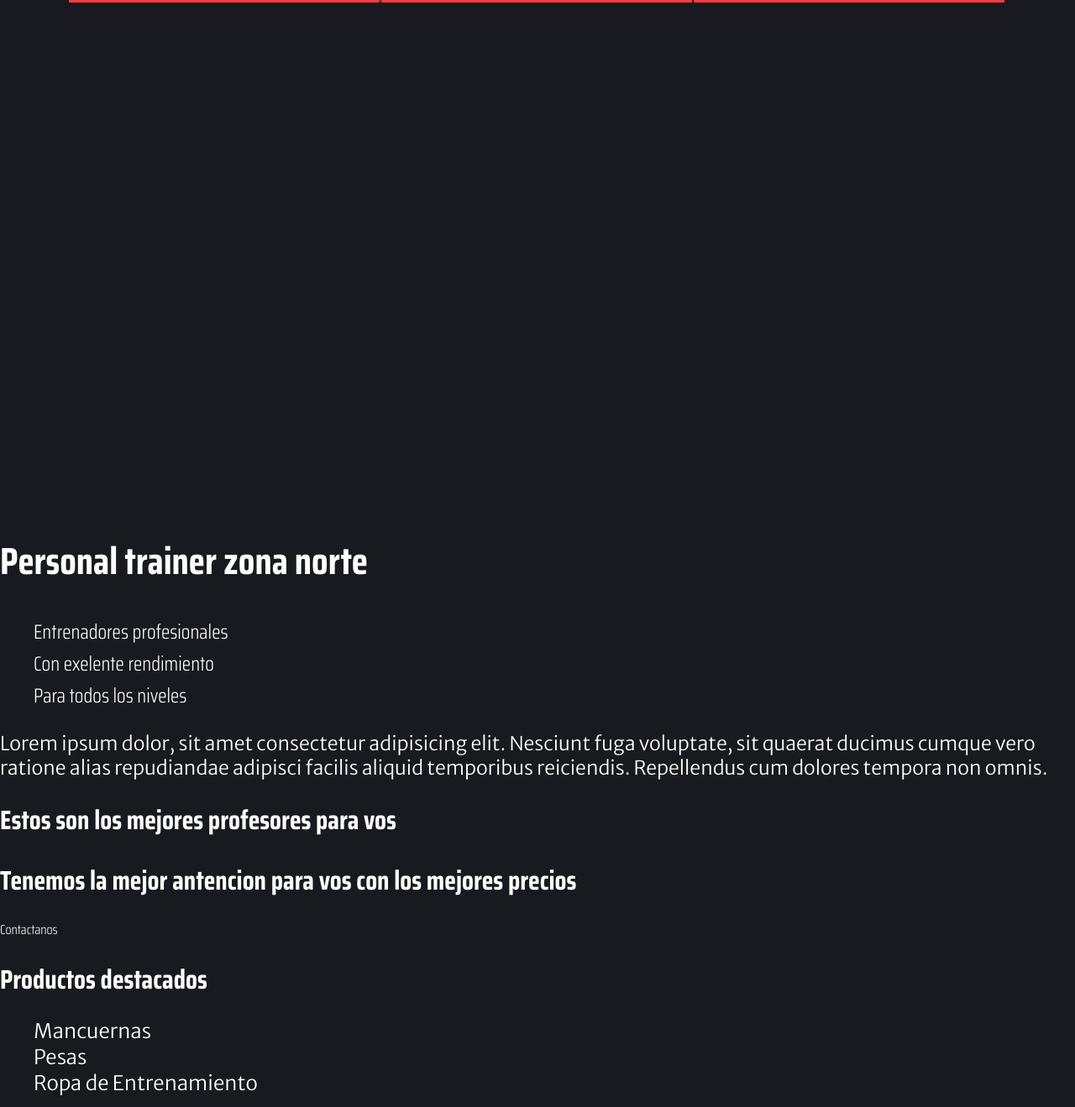
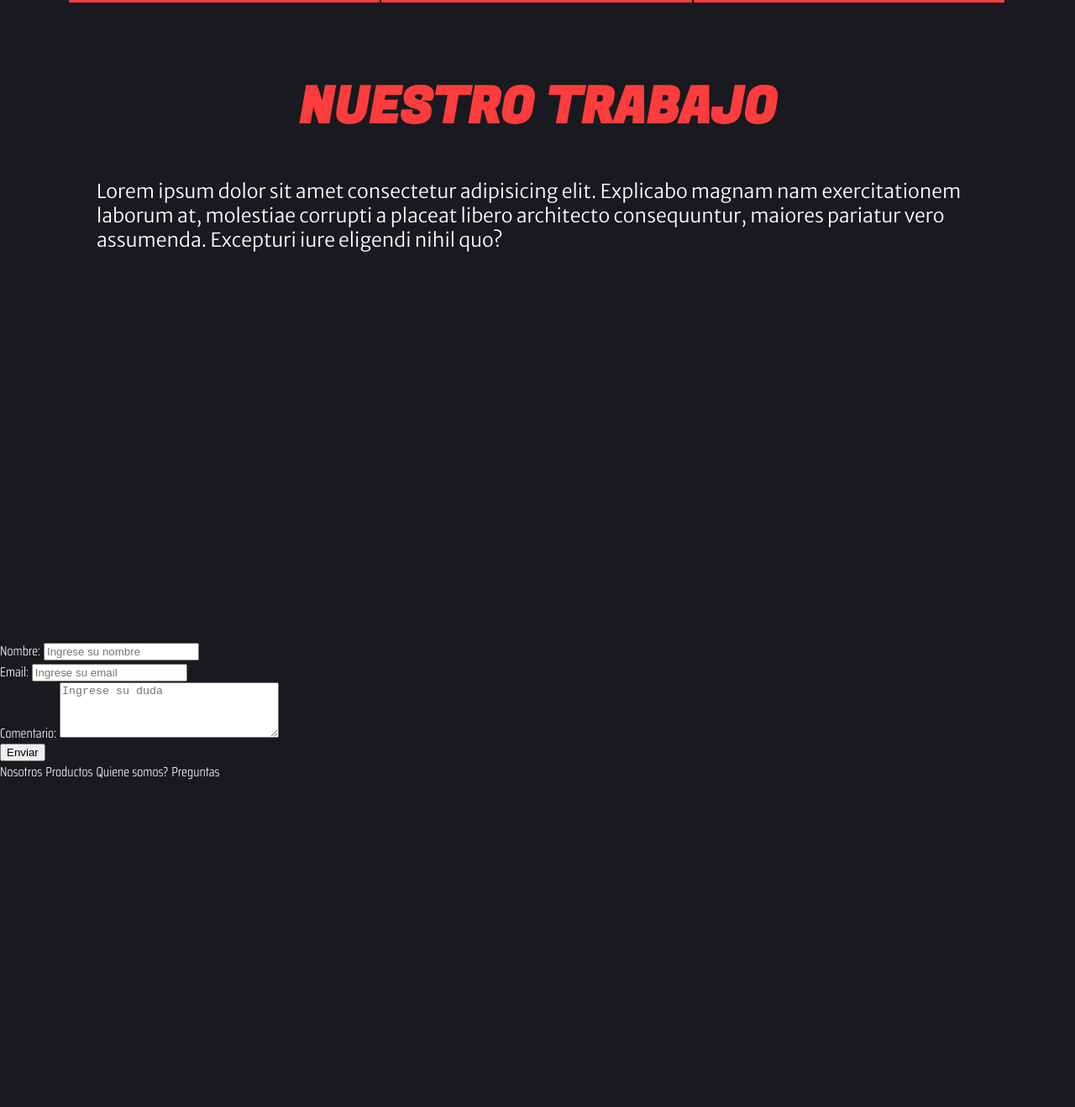
Before and after one commit to Nicocarrix/Curso-web, a plain HTML site: page index.html in a window 1280 px wide. Shown: the part 1177-2496 px from the top of the page at 84% size. After the commit the page ends 2109 px from the top, so only its background shows below. Drawn offline with nearby package versions, Linux system fonts and the light colour scheme; files whose address does not match are found by name.

Commit message:
cambios n

```diff
--- a/index.html
+++ b/index.html
@@ -33,6 +33,7 @@
     <div class="contenedor">
         <div class="logo">
             <a href="#" id="Titulo1">Master<span id="Titulo2">Training</span></a>
+
         </div>
          <div class="navlista">
             <div class="navul">
@@ -103,66 +104,16 @@
 
 
 
+<div class="info">
+    <div class="contenedorInfo">
+        <div class="positionInfo">
+            <h1 class="Nuestro">Nuestro Trabajo</h1>
+            <p class="nuestroP">Lorem ipsum dolor sit amet consectetur adipisicing elit. Explicabo magnam nam exercitationem laborum at, molestiae corrupti a placeat libero architecto consequuntur, maiores pariatur vero assumenda. Excepturi iure eligendi nihil quo?</p>
 
+        </div>
 
+    </div>
 
-
-
-
-
-
-
-
-
-
-
-
-
-
-
-
-<div class="separar">
-
-</div>
-
-<div>
-  <h1 id="Titulo3">Personal trainer zona norte</h1>
-</div>
-
-<ul>
-<li class="Caja">Entrenadores profesionales</li>
-
-<li class="Caja">Con exelente rendimiento </li>
-
-<li class="Caja">Para todos los niveles</li>
-</ul>
-
-<p>Lorem ipsum dolor, sit amet consectetur adipisicing elit. Nesciunt fuga voluptate,
-sit quaerat ducimus cumque vero ratione alias repudiandae adipisci facilis aliquid
-temporibus reiciendis. Repellendus cum dolores tempora non omnis.</p>
-
-<div id="Profesores">
-   <h1>Estos son los mejores profesores para vos</h1>
-</div>
-
-<div id="Asesoramiento">
-   <h1>Tenemos la mejor antencion para vos con los mejores precios</h1>
-   <a href="#">Contactanos</a>
-</div>
-
-<div id="Productos">
-   <h1>Productos destacados</h1>
-<ul>
-    <li>
-        <a href="#">Mancuernas</a>
-    </li>
-    <li>
-        <a href="#">Pesas</a>
-    </li>
-    <li>
-        <a href="#">Ropa de Entrenamiento</a>
-    </li>
-</ul>
 </div>
 
 
--- a/styles.css
+++ b/styles.css
@@ -359,7 +359,38 @@ ion-icon {
 
 
 
-.separar {
+.info {
     height: 600px;
     background-color: var(--fondo);
+    margin: 0;
+    padding: 80px 0;
+    width: 100%;
 }
+
+.contenedorInfo {
+    display: flex;
+    justify-content: center;
+    margin-right: 100px;
+    margin-left: 100px;
+    padding-left: 15px;
+    padding-right: 15px;
+    height: 100%;
+}
+
+.Nuestro {
+    display: flex;
+    justify-content: center;
+    font-size: 60px;
+    line-height: 1.5;
+    text-transform: uppercase;
+    font-family: 'Fugaz One';
+    margin: 0 0 40px 0;
+    color: #fd3c3d;
+}
+
+.nuestroP {
+    display: flex;
+    flex-direction: column;
+    justify-content: start;
+
+}
```
